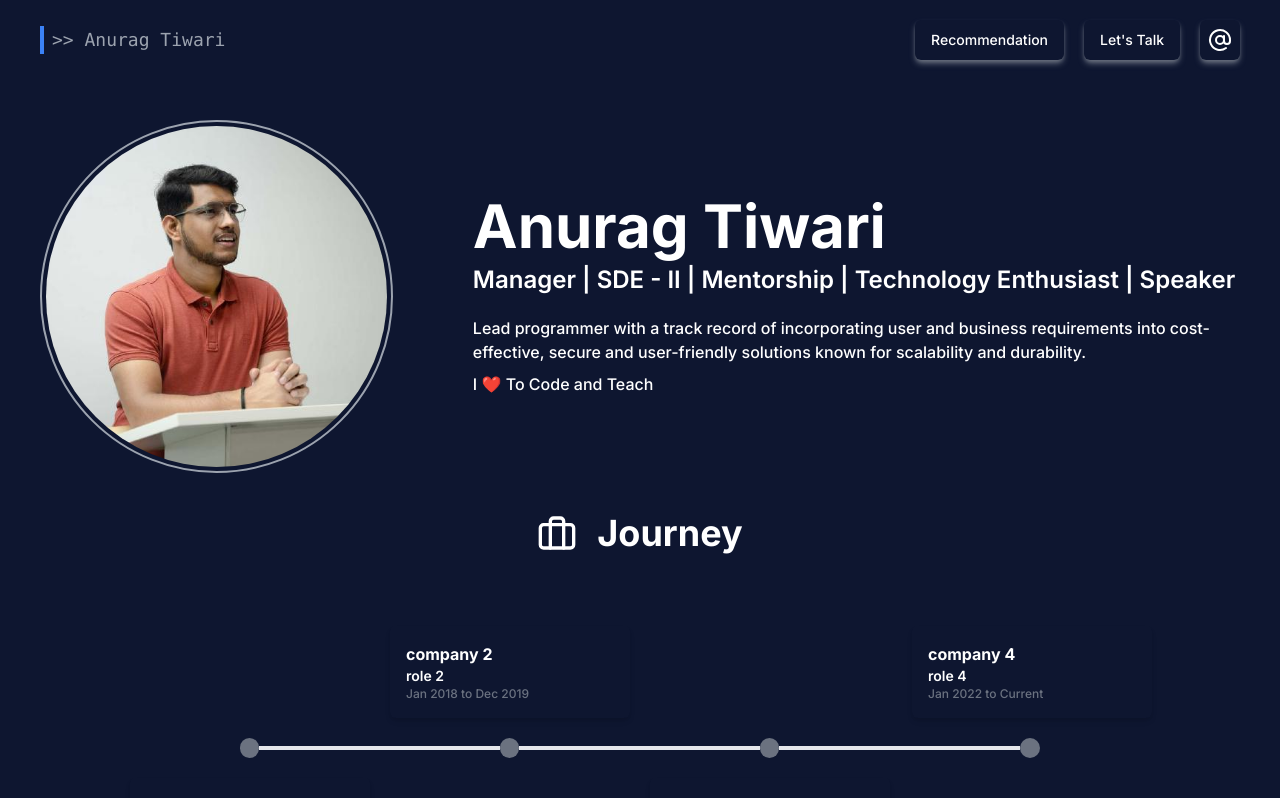
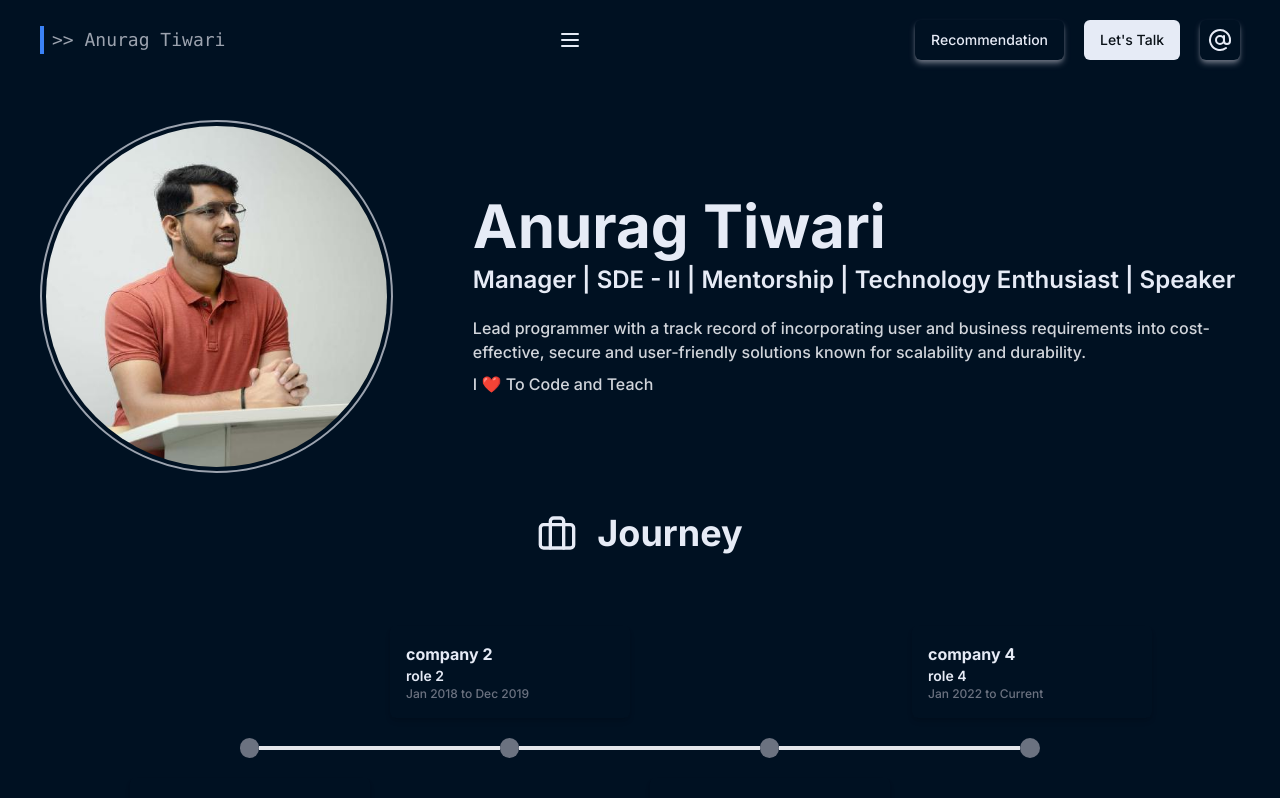
Before and after one commit to anuragtiwarime/atme, a Next.js app: page / in a window 1280 px wide. Shown: the top 798 px of the page. Built offline with nearby package versions, Linux system fonts and the light colour scheme.

Commit message:
fix: global color values

```diff
--- a/src/app/globals.css
+++ b/src/app/globals.css
@@ -4,33 +4,35 @@
 
 @layer base {
   :root {
-    --background: #0e1630;
-    --foreground: white;
+    --background: 210 100% 6.7%;
+    --foreground: 222.2 47.4% 93.3%;
 
-    --card: #0e1630;
-    --card-foreground: white;
+    --muted: 210 40% 96.1%;
+    --muted-foreground: 215.4 16.3% 46.9%;
 
-    --popover: #0e1630;
-    --popover-foreground: white;
+    --card: 210 100% 6.7%;
+    --card-foreground: 222.2 47.4% 93.3%;
 
-    --primary: #4d699e;
-    --primary-foreground: white;
+    --popover: 210 100% 6.7%;
+    --popover-foreground: 222.2 47.4% 93.3%;
 
-    --secondary: #368c8c;
-    --secondary-foreground: #f8f8f8;
+    --border: 214.3 31.8% 91.4%;
+    --input: 214.3 31.8% 91.4%;
 
-    --muted: #232f46;
-    --muted-foreground: #a3abbf;
+    --primary: 222.2 47.4% 93.3%;
+    --primary-foreground: 210 40% 6.7%;
 
-    --accent: #232f46;
-    --accent-foreground: #f8f8f8;
+    --secondary: 210 40% 96.1%;
+    --secondary-foreground: 222.2 47.4% 93.3%;
 
-    --destructive: #3f2b2b;
-    --destructive-foreground: #f8f8f8;
+    --accent: 222, 59%, 15%;
+    --accent-foreground: 222.2 47.4% 93.3%;
 
-    --border: #232f46;
-    --input: #232f46;
-    --ring: #d4d4d4;
+    --destructive: 0 100% 50%;
+    --destructive-foreground: 210 40% 93.3%;
+
+    --ring: 215 20.2% 65.1%;
+
     --radius: 0.5rem;
   }
 }
@@ -40,7 +42,6 @@
     @apply border-border;
   }
   body {
-    background: var(--background);
-    color: var(--foreground);
+    @apply bg-background text-foreground;
   }
 }
--- a/src/app/page.tsx
+++ b/src/app/page.tsx
@@ -45,7 +45,7 @@ export default function Home() {
               Manager | SDE - II | Mentorship | Technology Enthusiast | Speaker
             </h4>
           </div>
-          <div className="space-y-2 font-medium">
+          <div className="space-y-2 font-medium text-gray-300">
             <p>
               Lead programmer with a track record of incorporating user and
               business requirements into cost-effective, secure and
--- a/src/components/Header.tsx
+++ b/src/components/Header.tsx
@@ -1,7 +1,15 @@
 import { Button } from "./ui/button";
 import Link from "next/link";
-import { AtSign } from "lucide-react";
+import { AtSign, Menu } from "lucide-react";
 import { useEffect, useState } from "react";
+import {
+  DropdownMenu,
+  DropdownMenuContent,
+  DropdownMenuItem,
+  DropdownMenuLabel,
+  DropdownMenuSeparator,
+  DropdownMenuTrigger,
+} from "./ui/dropdown-menu";
 
 const Header = () => {
   const [isScrolled, setIsScrolled] = useState(false);
@@ -31,6 +39,20 @@ const Header = () => {
         &gt;&gt; Anurag Tiwari
       </h1>
 
+      <DropdownMenu>
+        <DropdownMenuTrigger>
+          <Menu />
+        </DropdownMenuTrigger>
+        <DropdownMenuContent className="">
+          <DropdownMenuLabel>My Account</DropdownMenuLabel>
+          <DropdownMenuSeparator />
+          <DropdownMenuItem>Profile</DropdownMenuItem>
+          <DropdownMenuItem>Billing</DropdownMenuItem>
+          <DropdownMenuItem>Team</DropdownMenuItem>
+          <DropdownMenuItem>Subscription</DropdownMenuItem>
+        </DropdownMenuContent>
+      </DropdownMenu>
+
       <div className="flex items-center gap-5">
         <Button
           variant="ghost"
@@ -39,8 +61,8 @@ const Header = () => {
           Recommendation
         </Button>
         <Button
-          variant="ghost"
-          className="shadow-md shadow-gray-500 hover:shadow-gray-400 transition-all ease-in-out duration-300"
+          variant="default"
+          // className="shadow-md shadow-gray-500 hover:shadow-gray-400 transition-all ease-in-out duration-300"
         >
           Let&#39;s Talk
         </Button>
--- a/src/components/Job.tsx
+++ b/src/components/Job.tsx
@@ -1,5 +1,5 @@
 import { IJobDetails } from "@/helper/interface";
-import React, { useState } from "react";
+import React from "react";
 
 type IProp = {
   jobDetails: IJobDetails;
```
